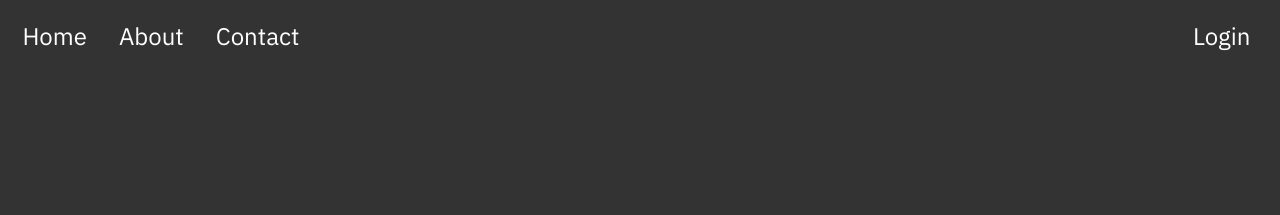
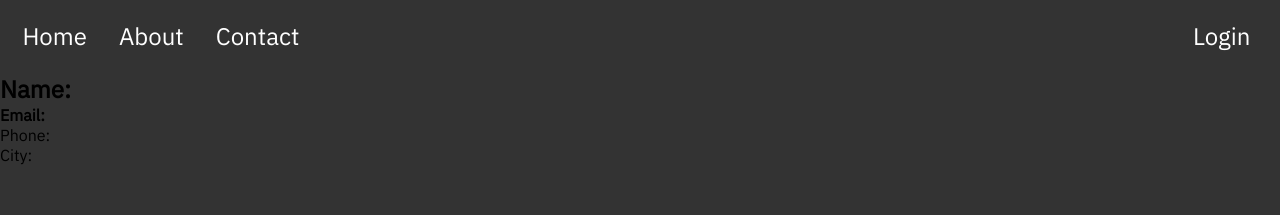
Before and after one commit to CodecoolGlobal/el-proyecte-grande-sprint-1-java-SzPetra, a React (Create React App) app in the folder lnkdoutfrontend/: page /student/profile/1 in a window 1280 px wide. Shown: the top 215 px of the page. Built offline with nearby package versions, Linux system fonts and the light colour scheme; no server answers.

Commit message:
feat: add new component to show student infos

```diff
--- a/lnkdoutfrontend/src/pages/Student/components/StudentProfileItem.js
+++ b/lnkdoutfrontend/src/pages/Student/components/StudentProfileItem.js
@@ -1,9 +1,15 @@
 import React from 'react';
 
-function StudentProfileItem(props) {
+function StudentProfileItem({ name, email, phone, city, id }) {
+
     return (
-        <div></div>
-    );
+        <div>
+            <h2>Name: {name}</h2>
+            <h4>Email: {email}</h4>
+            <p>Phone: {phone}</p>
+            <p>City: {city}</p>
+        </div>
+    )
 }
 
 export default StudentProfileItem;
```
